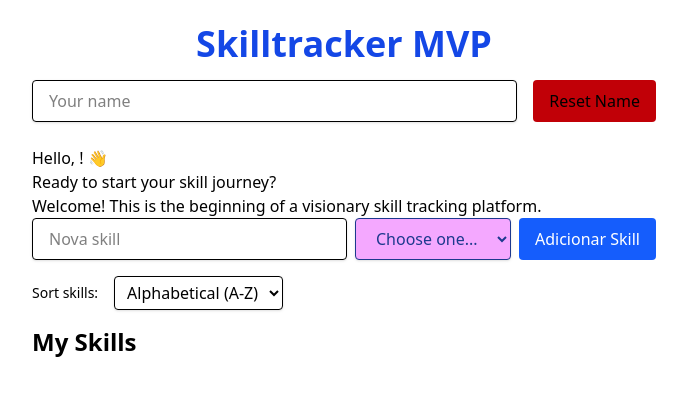
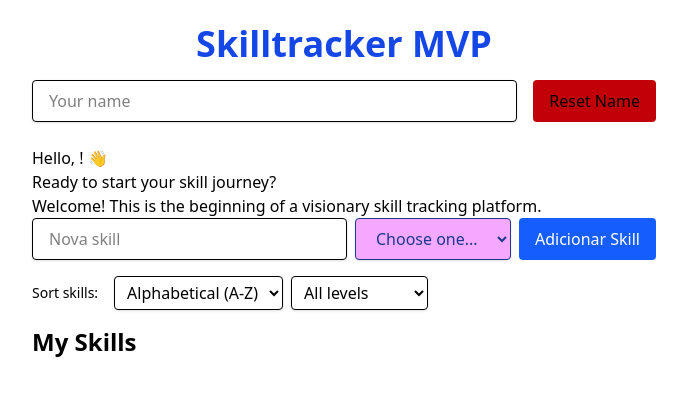
Before and after one commit to hedy44/skilltracker, a Next.js app in the folder frontend/: page / in a window 1280 px wide. Shown: the top 396 px of the page, without its empty margins (296-983 px from the left). Built offline with nearby package versions, Linux system fonts and the light colour scheme.

Commit message:
feat: Add filter by proficiency level

```diff
--- a/frontend/src/app/page.tsx
+++ b/frontend/src/app/page.tsx
@@ -26,6 +26,7 @@ export default function Home() {
   const [success, setSuccess] = useState('');
   const [editingId, setEditingId] = useState<number | null>(null);
   const [sortOption, setSortOption] = useState<'alpha' | 'proficiency'>('alpha');
+  const [filter, setFilter] = useState<"" | "Beginner" | "Intermediate" | "Advanced">("");
 
   // ===============================
   // FUNÇÕES AUXILIARES
@@ -189,14 +190,29 @@ export default function Home() {
           <option value="alpha">Alphabetical (A-Z)</option>
           <option value="proficiency">By proficiency</option>
         </select>
+
+        <select
+          value={filter}
+          onChange={e => setFilter(e.target.value as any)}
+          className=" px-2 py-1 border rounded shadow-sm focus:outline-none focus:ring-2 focus:ring-blue-400"
+        >
+          <option value="">All levels</option>
+          <option value="Beginner">Beginner</option>
+          <option value="Intermediate">Intermediate</option>
+          <option value="Advanced">Advanced</option>
+</select>
+
       </div>
+
 
 
       {/* LISTA DE SKILLS */}
       <h2 className="text-2xl font-semibold mb-2">My Skills</h2>
 
       <div>
-        {getSkillsSorted().map((skill) => (
+        {getSkillsSorted()
+        .filter(skill => !filter || skill.proficiency === filter)
+        .map(skill => (
           <SkillCard
             key={skill.id}
             skill={skill}
```
